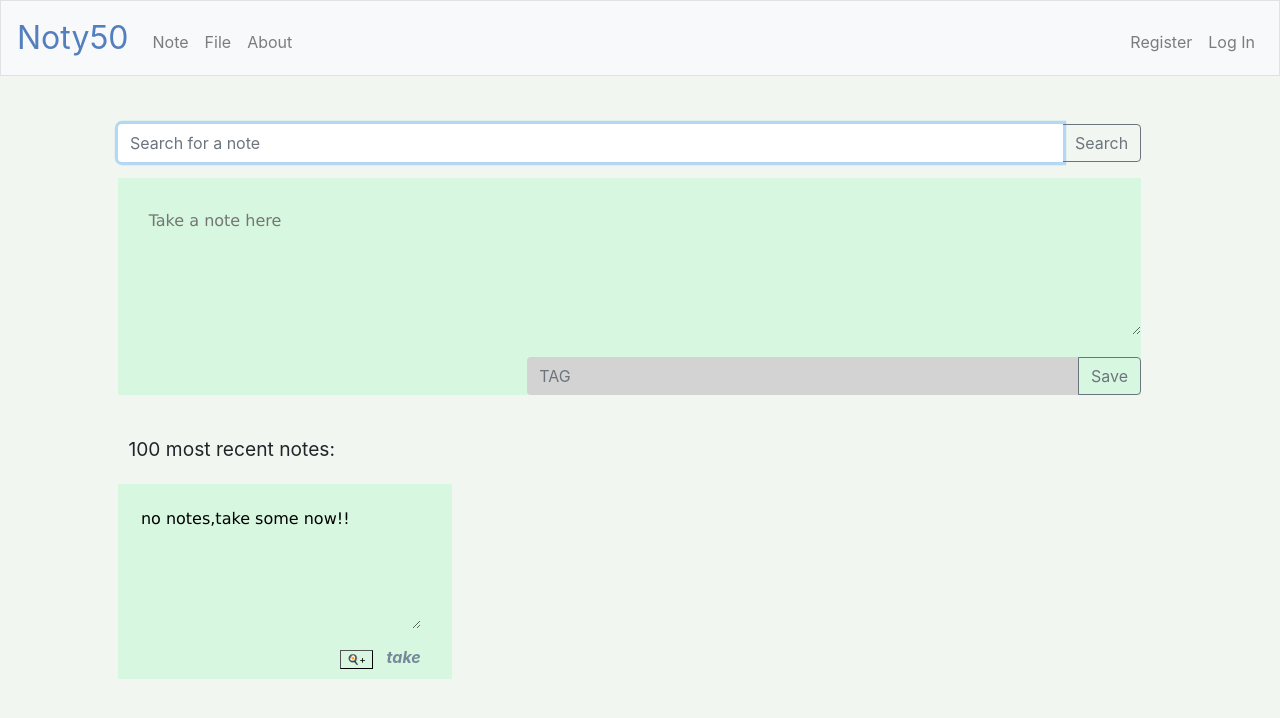
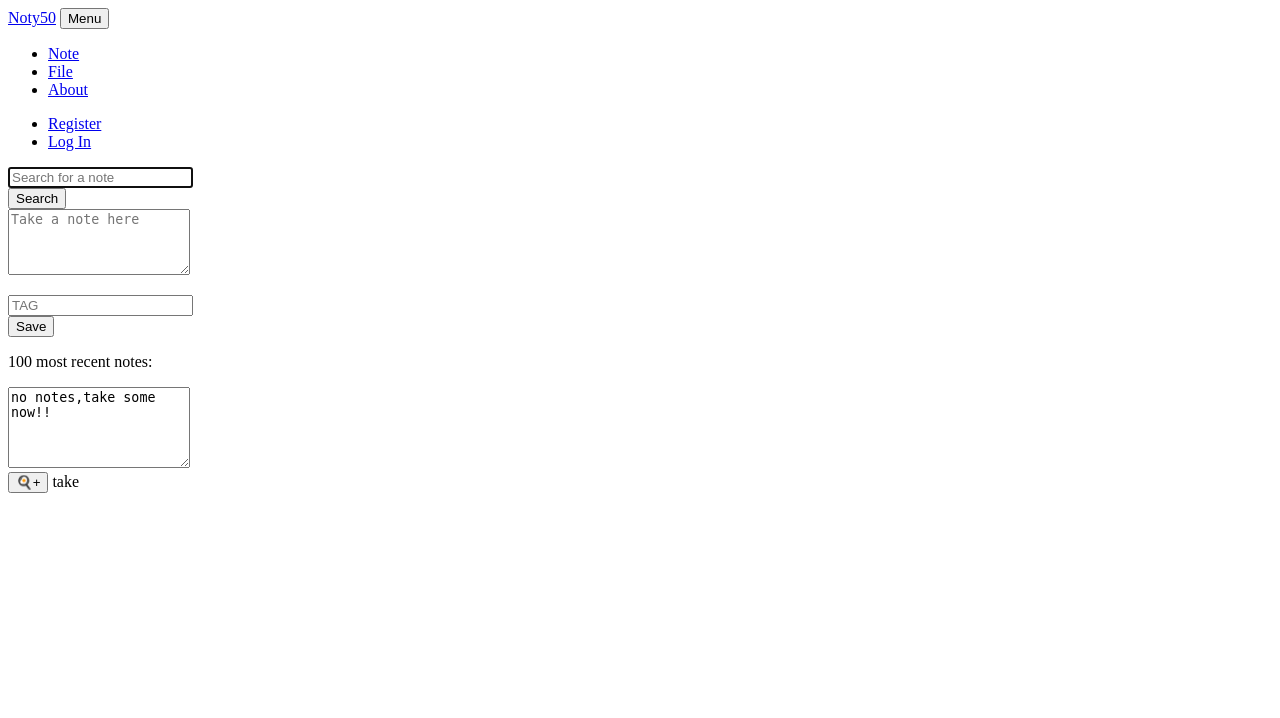
Before and after one commit to suisuyy/final50, a Flask app: page /note in a window 1280 px wide. Shown: the top 718 px of the page. Run offline with Flask 2, Linux system fonts and the light colour scheme; some libraries are stand-ins or nearby versions.

Commit message:
remove bootstrap and ajax in layout.html;savenote basicly work

```diff
--- a/application.py
+++ b/application.py
@@ -75,17 +75,20 @@
         if file.filename == '' or request.form.get("filename") == '':
             flash('No selected file')
             return apology("not found file name",404)
-
+        #check filename is in database
         if db.execute("SELECT * FROM files WHERE name='{}'".format(request.form.get("filename"))):
             return apology("file name have used,choose another",406)
+        #check if file name allowed
         if file and allowed_file(file.filename) and allowed_file(request.form.get("filename")):
             filename = secure_filename(request.form.get("filename"))
             file.save(os.path.join(app.config['UPLOAD_FOLDER'], filename))
+        else:
+            return apology("file name not allowed")
         file.seek(0, os.SEEK_END)
         filesize=round(file.tell()/1024/1024,3)
         #insert to databse files table
         db.execute("INSERT INTO 'files' ('id','name','size') VALUES (NULL,'{}','{}')".format(request.form.get("filename"),filesize))
-        db.execute("UPDATE files SET id='0', name='total', size='{}' WHERE rowid = 0".format(total["size"]+filesize))
+        db.execute("UPDATE files SET id='0', name='total', size='{}' WHERE rowid = 0".format(round(total["size"]+filesize,3)) )
         return apology("no error,file saved succefully",200)
 
 
--- a/static/note.js
+++ b/static/note.js
@@ -86,19 +86,39 @@
     }, 8000);
 
 
+    xhr = new XMLHttpRequest();
+    xhr.open("POST", '/savenote', true);
+    xhr.setRequestHeader("Content-Type", "application/x-www-form-urlencoded");
+    xhr.responseType = 'text';
+    xhr.onreadystatechange = function() { // Call a function when the state changes.
+        if (this.readyState === XMLHttpRequest.DONE && this.status === 200 && this.response) {
+            // Request finished. Do processing here.
 
+            notesElement.innerHTML = `<div class="notediv">
+                                                <p> saved </p>
+                                                <textarea rows="5">{noteIput.value}</textarea>
+                                                <p class="tagtext">{tagIput.value}</p>
+                                           </div>`  + notesElement.innerHTML;
+                saveButton.innerText = "Saved";
+                tagIput.value=this.response;
+        }
+        else{
+
+        }
+    }
+    xhr.send(`usertag=${tagIput.value}&usernote=${noteIput.value}`);
     $.post("/savenote",
         {
-            usertag: $("#taginbox").val(),
-            usernote: $("#noteinbox").val()
+            usertag: tagIput.value,
+            usernote: noteIput.value
         },
         (function (response) {
 
             if (response == true) {
                 notesElement.innerHTML = `<div class="notediv">
                                                 <p> saved </p>
-                                                <textarea rows="5">${$("#noteinbox").val()}</textarea>
-                                                <p class="tagtext">${$("#taginbox").val()}</p>
+                                                <textarea rows="5">{noteIput.value}</textarea>
+                                                <p class="tagtext">{tagIput.value}</p>
                                            </div>`  + notesElement.innerHTML;
                 saveButton.innerText = "Saved";
                 tagIput.value="";
@@ -162,16 +182,16 @@
 
     if (event.srcElement.zoomed) {
         event.srcElement.zoomed = false;
-        event.srcElement.textContent = "🍳+"
+        event.srcElement.textContent = "🍳+";
         note.style.width = oldSize;
-        note.firstElementChild.rows = "5"
-        note.firstElementChild.style.overflow = "hidden"
+        note.firstElementChild.rows = "5";
+        note.firstElementChild.style.overflow = "hidden";
     }
     else {
         event.srcElement.zoomed = true;
-        event.srcElement.textContent = "🍳-"
-        note.style.width = "98%"
-        note.firstElementChild.rows = "13"
-        note.firstElementChild.style.overflow = "visible"
+        event.srcElement.textContent = "🍳-";
+        note.style.width = "98%";
+        note.firstElementChild.rows = "13";
+        note.firstElementChild.style.overflow = "visible";
     }
 }
--- a/templates/layout.html
+++ b/templates/layout.html
@@ -6,23 +6,8 @@
 
         <!-- Required meta tags -->
         <meta charset="utf-8">
-        <meta name="viewport" content="width=device-width, initial-scale=1, shrink-to-fit=no">
-
-        <!-- Add icon library -->
-        <link rel="stylesheet" href="https://cdnjs.cloudflare.com/ajax/libs/font-awesome/4.7.0/css/font-awesome.min.css">
-
-        <!-- documentation at http://getbootstrap.com/docs/4.1/, alternative themes at https://bootswatch.com/ -->
-        <link href="https://maxcdn.bootstrapcdn.com/bootstrap/4.1.3/css/bootstrap.min.css" rel="stylesheet">
-
-        <!-- https://favicon.io/emoji-favicons/money-mouth-face/ -->
-        <link href="/static/todo.ico" rel="icon">
-
+        <meta name="viewport" content="width=device-width, initial-scale=1, shrink-to-fit=no"
         <link href="/static/styles.css" rel="stylesheet">
-
-        <script src="https://code.jquery.com/jquery-3.3.1.min.js"></script>
-        <script src="https://cdnjs.cloudflare.com/ajax/libs/popper.js/1.14.3/umd/popper.min.js"></script>
-        <script src="https://maxcdn.bootstrapcdn.com/bootstrap/4.1.3/js/bootstrap.min.js"></script>
-
         <title>Noty  {% block title %}{% endblock %}</title>
 
     </head>
```
Also changed, not shown: 1 other file.
